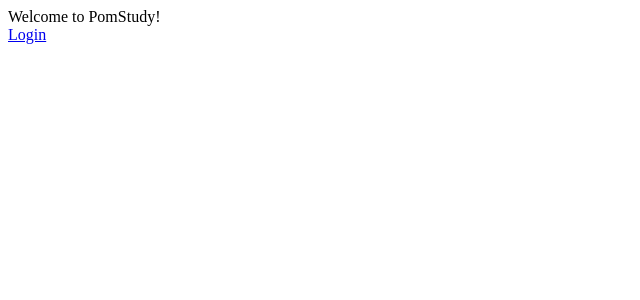
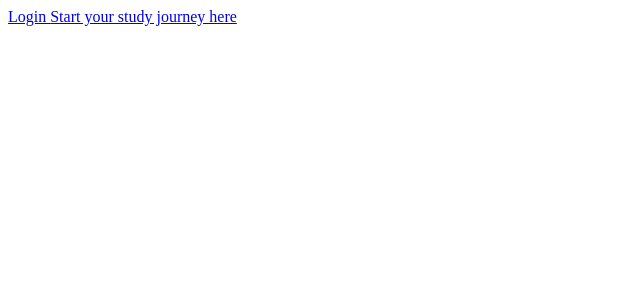
Before and after one commit to PomStudy/PomStudy, a Next.js app: page / in a window 1280 px wide. Shown: the top 300 px of the page, without its empty margins (0-640 px from the left). Built offline with nearby package versions, Linux system fonts and the light colour scheme; no server answers.

Commit message:
Updated layout and button functionality

```diff
--- a/src/app/api/auth/[auth0]/route.js
+++ b/src/app/api/auth/[auth0]/route.js
@@ -1,3 +1,3 @@
-import { handleAuth } from '@auth0/nextjs-auth0';
+import {handleAuth} from "@auth0/nextjs-auth0"
 
 export const GET = handleAuth();
--- a/src/app/layout.jsx
+++ b/src/app/layout.jsx
@@ -1,6 +1,9 @@
+import { AppProps} from 'next/app';
 import { UserProvider } from '@auth0/nextjs-auth0/client';
 
-export default function RootLayout({ children }) {
+
+
+export default function RootLayout({children}) {
   return (
     <html lang="en">
     <UserProvider>
--- a/src/app/page.tsx
+++ b/src/app/page.tsx
@@ -1,18 +1,17 @@
+"use client"
+import React from 'react';
 import Image from 'next/image'
-
 import Link from 'next/link'
+import {useUser} from "@auth0/nextjs-auth0/client"
 
 export default function Home() {
+  const {user, error, isLoading} = useUser();
   return (
-    <div className="text-black  m-10 text-6xl">
-      <div className="justify-center flex p-14">
-        Welcome to PomStudy!
-      </div>
 
+    <div>
+        <a href="/api/auth/login" className="text-black"> Login </a>
 
-        <a href="/api/auth/login"> Login </a>
-
-
+        <Link href="/courses" className="text-black"> Start your study journey here </Link>
 
       </div>
   )
```
Also changed, not shown: src/app/layout.tsx (+8 -5 lines), package.json (line endings or trailing spaces).
